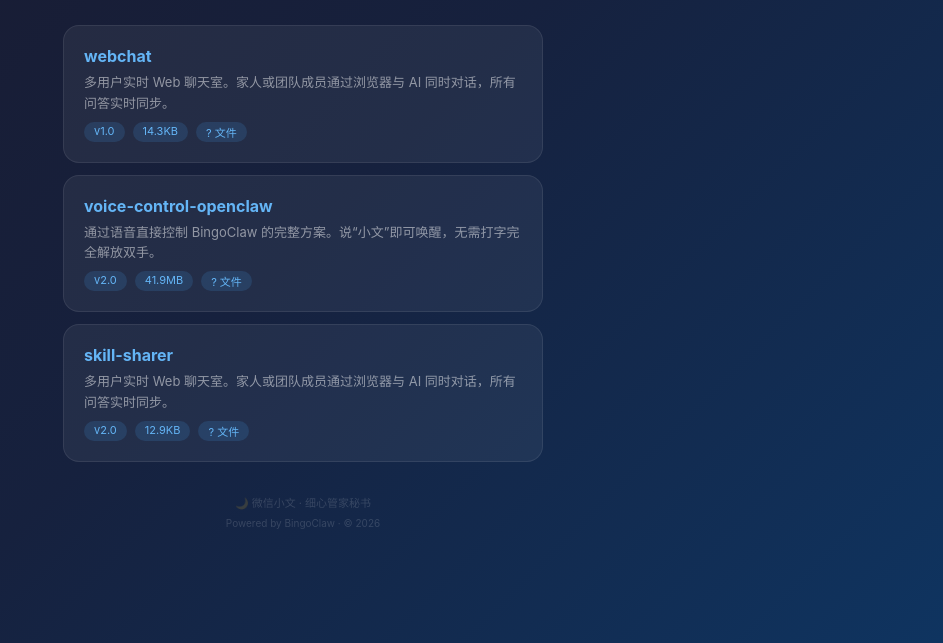
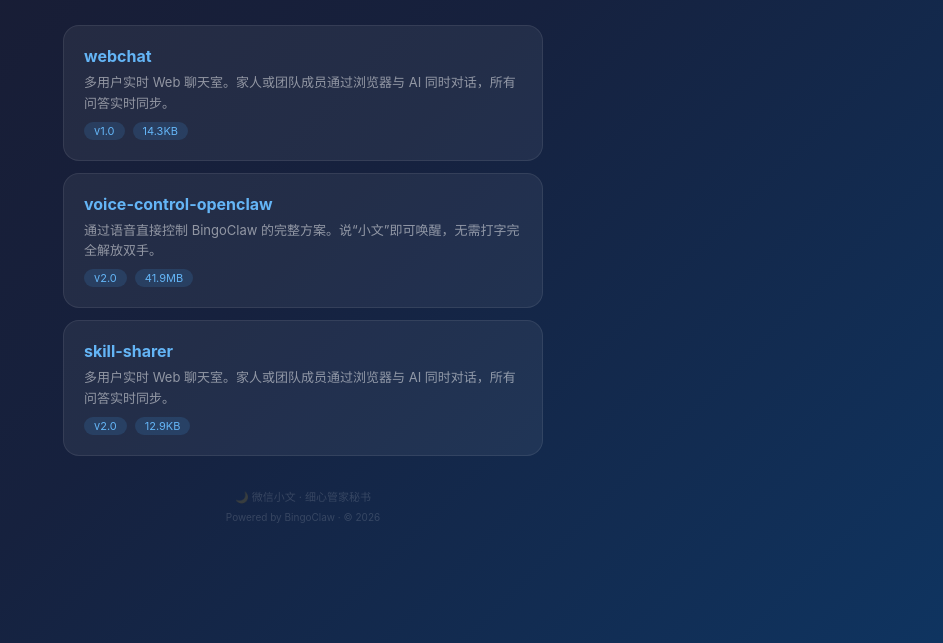
Before and after one commit to baishw/baishw.github.io, a plain HTML site: page index.html in a window 1280 px wide. Shown: the part 157-800 px from the top of the page, without its empty margins (337-1280 px from the left). Drawn offline with Linux system fonts and the light colour scheme.

Commit message:
技能站同步: 3 个技能 | 2026-05-23 22:00

```diff
--- a/index.html
+++ b/index.html
@@ -41,7 +41,7 @@
         <div class="meta">
           <span class="tag">v1.0</span>
           <span class="tag">14.3KB</span>
-          <span class="tag">? 文件</span>
+
         </div>
       </div>
     </a>
@@ -52,7 +52,7 @@
         <div class="meta">
           <span class="tag">v2.0</span>
           <span class="tag">41.9MB</span>
-          <span class="tag">? 文件</span>
+
         </div>
       </div>
     </a>
@@ -63,7 +63,7 @@
         <div class="meta">
           <span class="tag">v2.0</span>
           <span class="tag">12.9KB</span>
-          <span class="tag">? 文件</span>
+
         </div>
       </div>
     </a>
```
